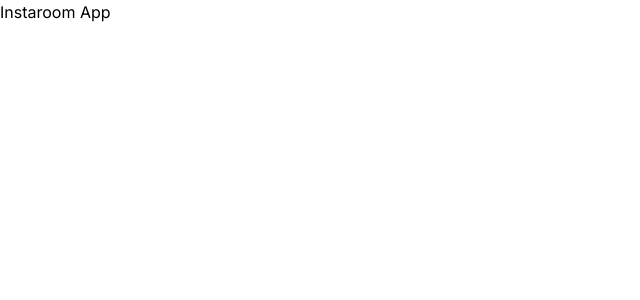
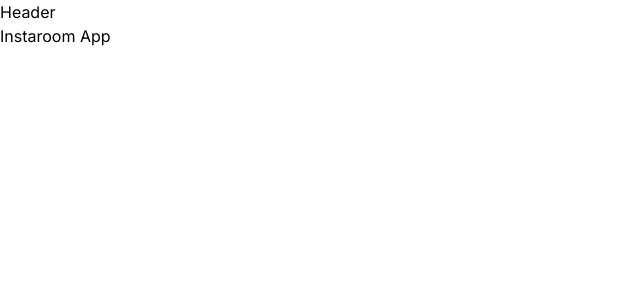
Before and after one commit to muhkyle17/bookify, a Next.js app: page / in a window 1280 px wide. Shown: the top 300 px of the page, without its empty margins (0-640 px from the left). Built offline with nearby package versions, Linux system fonts and the light colour scheme.

Commit message:
Init and import header on layout page

```diff
--- /dev/null
+++ b/src/app/components/Header.jsx
@@ -0,0 +1,9 @@
+const Header = () => {
+  return (
+    <div>
+      <p>Header</p>
+    </div>
+  )
+}
+
+export default Header
--- a/src/app/layout.js
+++ b/src/app/layout.js
@@ -1,5 +1,6 @@
 import { Inter } from 'next/font/google'
 import './globals.css'
+import Header from './components/Header'
 
 const inter = Inter({
   subsets: ['latin'],
@@ -14,6 +15,7 @@
   return (
     <html lang='en'>
       <body className={inter.className}>
+        <Header />
         <main className='mx-auto max-w-7xl px-4 py-6 sm:px-6 lg:px-8'>{children}</main>
       </body>
     </html>
```
